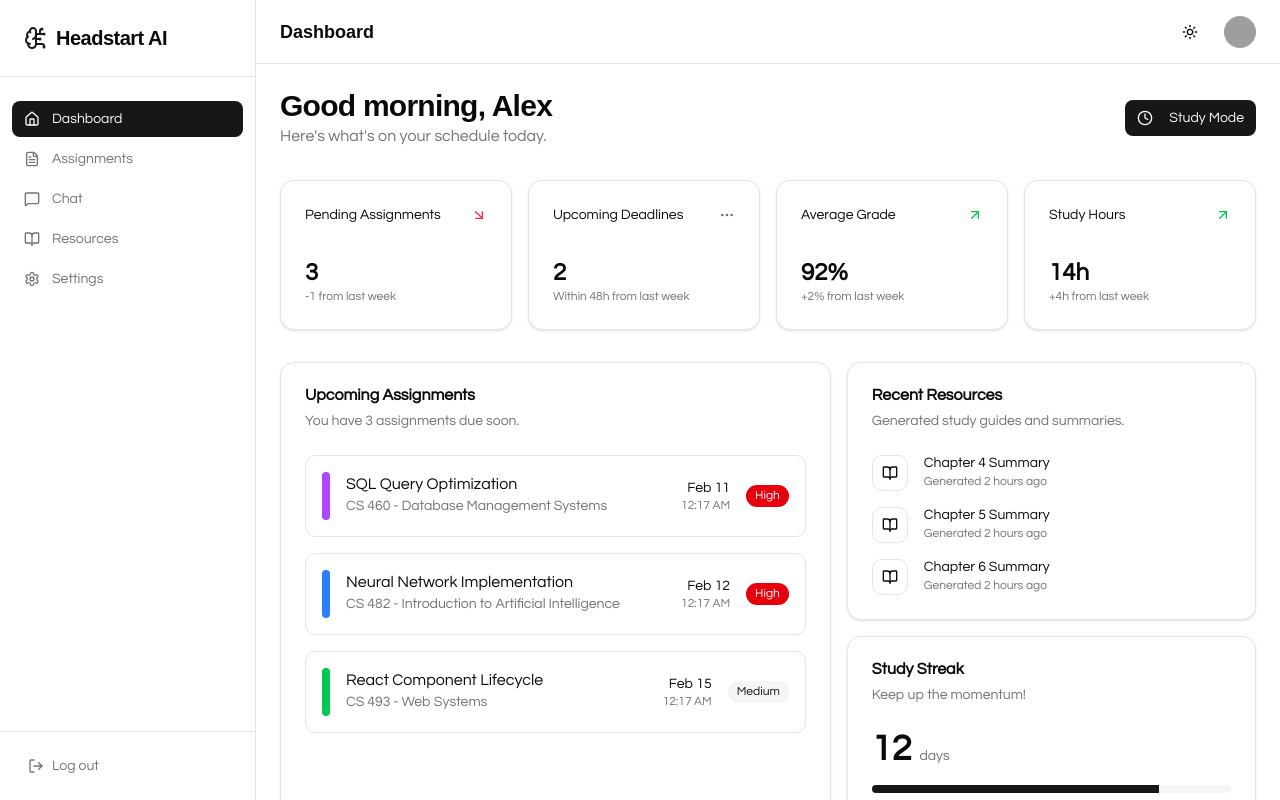
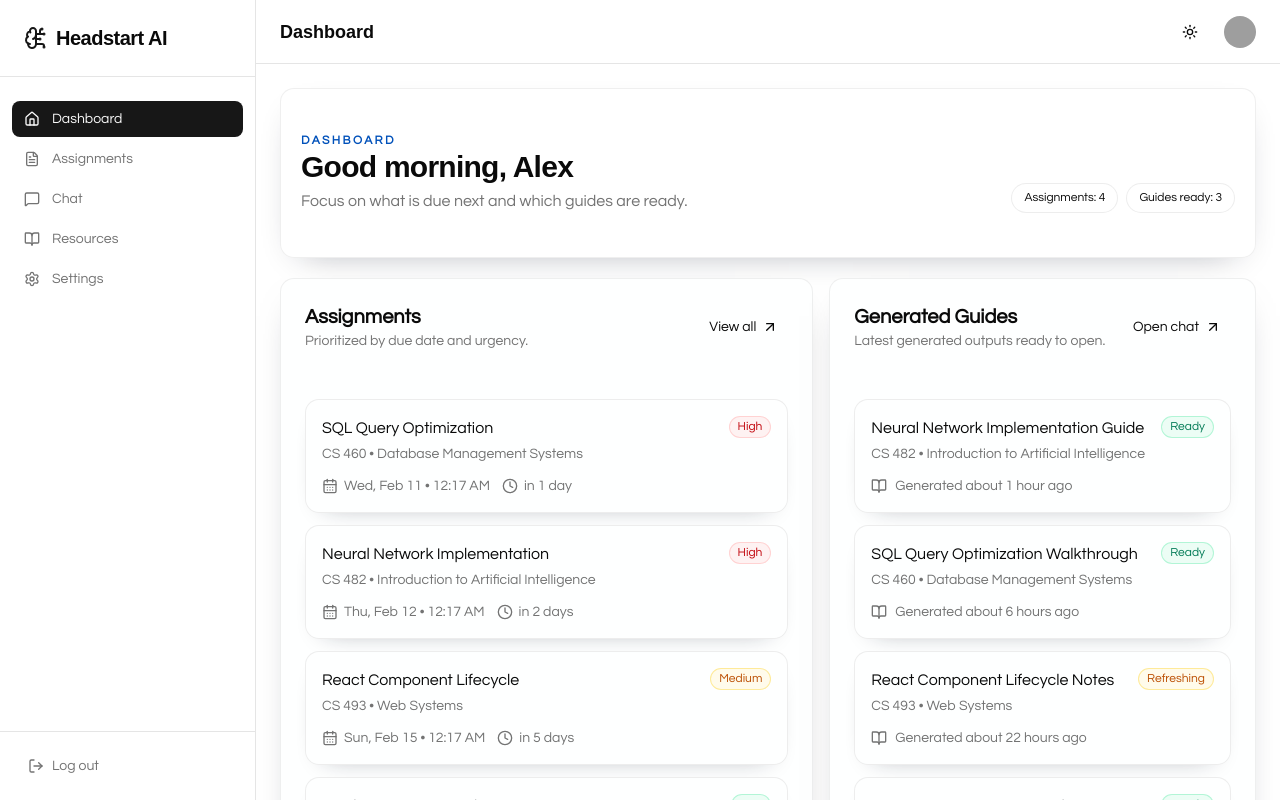
Before and after one commit to an-siuu-man/EECS582Capstone, a Next.js app in the folder webapp/: page /dashboard in a window 1280 px wide. Built offline with nearby package versions, Linux system fonts and the light colour scheme; grey boxes are pictures that could not be loaded; a web font is replaced by a local one.

Commit message:
Enhance dashboard and chat UI with new generated guides feature, improved layout, and scrolling behavior

```diff
--- a/webapp/src/app/dashboard/page.tsx
+++ b/webapp/src/app/dashboard/page.tsx
@@ -1,190 +1,237 @@
 "use client"
 
+import Link from "next/link"
 import { useEffect, useState } from "react"
 import { motion } from "framer-motion"
-import { format } from "date-fns"
-import { CalendarDays, CheckCircle2, Clock, BookOpen, ArrowUpRight, MoreHorizontal } from "lucide-react"
+import { format, formatDistanceToNow } from "date-fns"
+import { ArrowUpRight, BookOpen, CalendarDays, Clock } from "lucide-react"
 
-import { Card, CardContent, CardDescription, CardHeader, CardTitle } from "@/components/ui/card"
 import { Badge } from "@/components/ui/badge"
 import { Button } from "@/components/ui/button"
+import { Card, CardContent, CardDescription, CardHeader, CardTitle } from "@/components/ui/card"
 import { fetchDashboardData, getCourse } from "@/lib/data"
-import { Assignment, Stat, User } from "@/lib/types"
+import { Assignment, GeneratedGuide, User } from "@/lib/types"
 import { cn } from "@/lib/utils"
+
+type DashboardData = {
+  user: User
+  upcomingAssignments: Assignment[]
+  generatedGuides: GeneratedGuide[]
+}
 
 const container = {
   hidden: { opacity: 0 },
   show: {
     opacity: 1,
-    transition: {
-      staggerChildren: 0.1
-    }
-  }
+    transition: { staggerChildren: 0.08 },
+  },
 }
 
 const item = {
-  hidden: { opacity: 0, y: 20 },
-  show: { opacity: 1, y: 0 }
+  hidden: { opacity: 0, y: 14 },
+  show: { opacity: 1, y: 0 },
 }
 
-export default function Dashboard() {
-  const [data, setData] = useState<{
-    user: User;
-    stats: Stat[];
-    upcomingAssignments: Assignment[];
-    recentActivity: Assignment[];
-  } | null>(null)
-
-  useEffect(() => {
-    fetchDashboardData().then(setData)
-  }, [])
-
-  if (!data) {
-    return (
-      <div className="flex items-center justify-center h-full">
-        <div className="animate-spin rounded-full h-8 w-8 border-b-2 border-primary"></div>
-      </div>
-    )
-  }
-
-  const greeting = () => {
+function greeting() {
   const hour = new Date().getHours()
   if (hour < 12) return "Good morning"
   if (hour < 18) return "Good afternoon"
   return "Good evening"
 }
 
+function priorityTone(priority: Assignment["priority"]) {
+  if (priority === "High") return "border-red-200/80 bg-red-50 text-red-700"
+  if (priority === "Medium") return "border-amber-200/80 bg-amber-50 text-amber-700"
+  return "border-emerald-200/80 bg-emerald-50 text-emerald-700"
+}
+
+export default function Dashboard() {
+  const [data, setData] = useState<DashboardData | null>(null)
+
+  useEffect(() => {
+    fetchDashboardData().then((response) => {
+      setData({
+        user: response.user,
+        upcomingAssignments: response.upcomingAssignments,
+        generatedGuides: response.generatedGuides,
+      })
+    })
+  }, [])
+
+  if (!data) {
     return (
-    <motion.div
-      variants={container}
-      initial="hidden"
-      animate="show"
-      className="space-y-8"
-    >
-      <motion.div variants={item} className="flex items-center justify-between">
-        <div>
-          <h2 className="text-3xl font-heading font-bold tracking-tight">{greeting()}, {data.user.name.split(" ")[0]}</h2>
-          <p className="text-muted-foreground">Here&apos;s what&apos;s on your schedule today.</p>
-        </div>
-        <div className="flex items-center gap-2">
-          <Button>
-            <Clock className="mr-2 h-4 w-4" />
-            Study Mode
-          </Button>
-        </div>
-      </motion.div>
-
-      <motion.div variants={item} className="grid gap-4 md:grid-cols-2 lg:grid-cols-4">
-        {data.stats.map((stat, index) => (
-          <Card key={index}>
-            <CardHeader className="flex flex-row items-center justify-between space-y-0 pb-2">
-              <CardTitle className="text-sm font-medium">
-                {stat.label}
-              </CardTitle>
-              {stat.trend === "up" ? (
-                <ArrowUpRight className="h-4 w-4 text-green-500" />
-              ) : stat.trend === "down" ? (
-                 <ArrowUpRight className="h-4 w-4 text-red-500 rotate-90" />
-              ) : (
-                <MoreHorizontal className="h-4 w-4 text-muted-foreground" />
-              )}
-            </CardHeader>
-            <CardContent>
-              <div className="text-2xl font-bold">{stat.value}</div>
-              <p className="text-xs text-muted-foreground">
-                {stat.change} from last week
-              </p>
-            </CardContent>
-          </Card>
-        ))}
-      </motion.div>
-
-      <div className="grid gap-4 lg:grid-cols-7">
-        <motion.div variants={item} className="lg:col-span-4">
-          <Card className="h-full">
-            <CardHeader>
-              <CardTitle>Upcoming Assignments</CardTitle>
-              <CardDescription>
-                You have {data.upcomingAssignments.length} assignments due soon.
-              </CardDescription>
-            </CardHeader>
-            <CardContent>
       <div className="space-y-4">
-                {data.upcomingAssignments.map((assignment) => {
-                  const course = getCourse(assignment.courseId)
-                  return (
-                    <div
-                      key={assignment.id}
-                      className="flex items-center justify-between p-4 border rounded-lg hover:bg-muted/50 transition-colors"
-                    >
-                      <div className="flex items-center gap-4">
-                        <div className={cn("w-2 h-12 rounded-full", course?.color || "bg-gray-200")} />
-                        <div className="space-y-1">
-                          <p className="font-medium leading-none">{assignment.title}</p>
-                          <p className="text-sm text-muted-foreground">{course?.code} - {course?.name}</p>
-                        </div>
-                      </div>
-                      <div className="flex items-center gap-4">
-                         <div className="text-right">
-                            <p className="text-sm font-medium">{format(new Date(assignment.dueDate), "MMM d")}</p>
-                            <p className="text-xs text-muted-foreground">{format(new Date(assignment.dueDate), "h:mm a")}</p>
-                         </div>
-                         <Badge variant={assignment.priority === "High" ? "destructive" : "secondary"}>
-                           {assignment.priority}
-                         </Badge>
+        <Card className="h-32 animate-pulse bg-muted/30" />
+        <div className="grid gap-4 xl:grid-cols-[minmax(0,1.25fr)_minmax(0,1fr)]">
+          <Card className="h-[420px] animate-pulse bg-muted/30" />
+          <Card className="h-[420px] animate-pulse bg-muted/30" />
         </div>
       </div>
     )
-                })}
+  }
+
+  const readyGuides = data.generatedGuides.filter((guide) => guide.status === "Ready").length
+
+  return (
+    <motion.div variants={container} initial="hidden" animate="show" className="space-y-5">
+      <motion.div variants={item}>
+        <Card className="border-border/60 bg-card/85 shadow-[0_12px_34px_-22px_rgba(15,23,42,0.45)]">
+          <CardContent className="flex flex-col gap-4 p-5 md:flex-row md:items-end md:justify-between">
+            <div>
+              <p className="text-xs font-semibold uppercase tracking-[0.2em] text-brand-blue">
+                Dashboard
+              </p>
+              <h2 className="text-3xl font-heading font-bold tracking-tight">
+                {greeting()}, {data.user.name.split(" ")[0]}
+              </h2>
+              <p className="mt-1 text-muted-foreground">
+                Focus on what is due next and which guides are ready.
+              </p>
+            </div>
+
+            <div className="flex flex-wrap items-center gap-2">
+              <Badge variant="outline" className="border-border/70 bg-background/80 px-3 py-1.5">
+                Assignments: {data.upcomingAssignments.length}
+              </Badge>
+              <Badge variant="outline" className="border-border/70 bg-background/80 px-3 py-1.5">
+                Guides ready: {readyGuides}
+              </Badge>
             </div>
           </CardContent>
         </Card>
       </motion.div>
 
-        <motion.div variants={item} className="lg:col-span-3 space-y-4">
-           <Card>
-            <CardHeader>
-              <CardTitle>Recent Resources</CardTitle>
-              <CardDescription>
-                Generated study guides and summaries.
-              </CardDescription>
+      <motion.div
+        variants={item}
+        className="grid gap-4 xl:grid-cols-[minmax(0,1.25fr)_minmax(0,1fr)]"
+      >
+        <Card className="border-border/60 bg-card/90 shadow-[0_14px_36px_-24px_rgba(15,23,42,0.5)]">
+          <CardHeader className="pb-4">
+            <div className="flex items-center justify-between">
+              <div>
+                <CardTitle className="text-xl">Assignments</CardTitle>
+                <CardDescription>Prioritized by due date and urgency.</CardDescription>
+              </div>
+              <Button asChild variant="ghost" size="sm" className="gap-1.5">
+                <Link href="/dashboard/assignments">
+                  View all
+                  <ArrowUpRight className="h-4 w-4" />
+                </Link>
+              </Button>
+            </div>
           </CardHeader>
-            <CardContent>
-              <div className="space-y-4">
-                {[1, 2, 3].map((_, i) => (
-                  <div key={i} className="flex items-center gap-4">
-                     <div className="flex h-9 w-9 items-center justify-center rounded-lg border bg-background">
-                        <BookOpen className="h-4 w-4" />
+          <CardContent className="space-y-3">
+            {data.upcomingAssignments.length === 0 ? (
+              <div className="rounded-xl border border-dashed border-border/80 p-6 text-center text-sm text-muted-foreground">
+                No upcoming assignments.
               </div>
-                     <div className="space-y-1">
-                        <p className="text-sm font-medium leading-none">Chapter {i + 4} Summary</p>
-                        <p className="text-xs text-muted-foreground">Generated 2 hours ago</p>
+            ) : (
+              data.upcomingAssignments.map((assignment) => {
+                const course = getCourse(assignment.courseId)
+                const dueAt = new Date(assignment.dueDate)
+
+                return (
+                  <Link
+                    key={assignment.id}
+                    href="/dashboard/assignments"
+                    className="group block rounded-xl border border-border/70 bg-background/70 p-4 shadow-[0_10px_26px_-20px_rgba(15,23,42,0.48)] transition-all duration-200 hover:-translate-y-0.5 hover:border-border hover:shadow-[0_18px_32px_-22px_rgba(15,23,42,0.55)]"
+                  >
+                    <div className="flex items-start justify-between gap-3">
+                      <div>
+                        <p className="line-clamp-1 font-medium text-foreground group-hover:text-brand-blue">
+                          {assignment.title}
+                        </p>
+                        <p className="mt-1 text-sm text-muted-foreground">
+                          {course?.code} • {course?.name}
+                        </p>
                       </div>
+                      <Badge
+                        variant="outline"
+                        className={cn("shrink-0", priorityTone(assignment.priority))}
+                      >
+                        {assignment.priority}
+                      </Badge>
                     </div>
-                ))}
+
+                    <div className="mt-3 flex flex-wrap items-center gap-3 text-sm">
+                      <span className="inline-flex items-center gap-1.5 text-muted-foreground">
+                        <CalendarDays className="h-4 w-4" />
+                        {format(dueAt, "EEE, MMM d • h:mm a")}
+                      </span>
+                      <span className="inline-flex items-center gap-1.5 text-muted-foreground">
+                        <Clock className="h-4 w-4" />
+                        {formatDistanceToNow(dueAt, { addSuffix: true })}
+                      </span>
                     </div>
+                  </Link>
+                )
+              })
+            )}
           </CardContent>
         </Card>
 
-          <Card>
-             <CardHeader>
-                <CardTitle>Study Streak</CardTitle>
-                <CardDescription>
-                   Keep up the momentum!
-                </CardDescription>
+        <Card className="border-border/60 bg-card/90 shadow-[0_14px_36px_-24px_rgba(15,23,42,0.5)]">
+          <CardHeader className="pb-4">
+            <div className="flex items-center justify-between">
+              <div>
+                <CardTitle className="text-xl">Generated Guides</CardTitle>
+                <CardDescription>Latest generated outputs ready to open.</CardDescription>
+              </div>
+              <Button asChild variant="ghost" size="sm" className="gap-1.5">
+                <Link href="/dashboard/chat">
+                  Open chat
+                  <ArrowUpRight className="h-4 w-4" />
+                </Link>
+              </Button>
+            </div>
           </CardHeader>
-             <CardContent>
-                <div className="flex items-baseline gap-2">
-                   <span className="text-4xl font-bold">12</span>
-                   <span className="text-sm font-medium text-muted-foreground">days</span>
+          <CardContent className="space-y-3">
+            {data.generatedGuides.length === 0 ? (
+              <div className="rounded-xl border border-dashed border-border/80 p-6 text-center text-sm text-muted-foreground">
+                No guides generated yet.
               </div>
-                <div className="mt-4 h-2 w-full bg-secondary rounded-full overflow-hidden">
-                   <div className="h-full bg-primary w-[80%]" />
+            ) : (
+              data.generatedGuides.map((guide) => {
+                const course = getCourse(guide.courseId)
+                return (
+                  <Link
+                    key={guide.id}
+                    href="/dashboard/chat"
+                    className="group block rounded-xl border border-border/70 bg-background/70 p-4 shadow-[0_10px_26px_-20px_rgba(15,23,42,0.48)] transition-all duration-200 hover:-translate-y-0.5 hover:border-border hover:shadow-[0_18px_32px_-22px_rgba(15,23,42,0.55)]"
+                  >
+                    <div className="flex items-start justify-between gap-3">
+                      <div className="min-w-0">
+                        <p className="line-clamp-1 font-medium text-foreground group-hover:text-brand-blue">
+                          {guide.title}
+                        </p>
+                        <p className="mt-1 text-sm text-muted-foreground">
+                          {course?.code} • {course?.name}
+                        </p>
                       </div>
+                      <Badge
+                        variant="outline"
+                        className={cn(
+                          "shrink-0",
+                          guide.status === "Ready"
+                            ? "border-emerald-200/80 bg-emerald-50 text-emerald-700"
+                            : "border-amber-200/80 bg-amber-50 text-amber-700"
+                        )}
+                      >
+                        {guide.status}
+                      </Badge>
+                    </div>
+
+                    <div className="mt-3 flex items-center gap-2 text-sm text-muted-foreground">
+                      <BookOpen className="h-4 w-4" />
+                      Generated {formatDistanceToNow(new Date(guide.generatedAt), { addSuffix: true })}
+                    </div>
+                  </Link>
+                )
+              })
+            )}
           </CardContent>
         </Card>
       </motion.div>
-      </div>
     </motion.div>
   )
 }
--- a/webapp/src/lib/data.ts
+++ b/webapp/src/lib/data.ts
@@ -1,4 +1,4 @@
-import { Assignment, Course, User, Stat } from "./types";
+import { Assignment, Course, GeneratedGuide, User, Stat } from "./types";
 import { addDays, subHours } from "date-fns";
 
 export const currentUser: User = {
@@ -70,6 +70,41 @@ export const stats: Stat[] = [
   { label: "Study Hours", value: "14h", change: "+4h", trend: "up" },
 ];
 
+export const generatedGuides: GeneratedGuide[] = [
+  {
+    id: "g1",
+    title: "Neural Network Implementation Guide",
+    courseId: "c1",
+    assignmentId: "a1",
+    generatedAt: subHours(new Date(), 1).toISOString(),
+    status: "Ready",
+  },
+  {
+    id: "g2",
+    title: "SQL Query Optimization Walkthrough",
+    courseId: "c3",
+    assignmentId: "a3",
+    generatedAt: subHours(new Date(), 6).toISOString(),
+    status: "Ready",
+  },
+  {
+    id: "g3",
+    title: "React Component Lifecycle Notes",
+    courseId: "c2",
+    assignmentId: "a2",
+    generatedAt: subHours(new Date(), 22).toISOString(),
+    status: "Refreshing",
+  },
+  {
+    id: "g4",
+    title: "Vector Spaces Quiz Prep Sheet",
+    courseId: "c4",
+    assignmentId: "a4",
+    generatedAt: subHours(new Date(), 40).toISOString(),
+    status: "Ready",
+  },
+];
+
 export function getCourse(id: string): Course | undefined {
   return courses.find((c) => c.id === id);
 }
@@ -80,7 +115,13 @@ export async function fetchDashboardData() {
   return {
     user: currentUser,
     stats,
-    upcomingAssignments: assignments.filter(a => a.status !== "Completed").sort((a, b) => new Date(a.dueDate).getTime() - new Date(b.dueDate).getTime()).slice(0, 3),
-    recentActivity: assignments.slice(0, 4),
+    upcomingAssignments: assignments
+      .filter((a) => a.status !== "Completed")
+      .sort((a, b) => new Date(a.dueDate).getTime() - new Date(b.dueDate).getTime())
+      .slice(0, 6),
+    generatedGuides: generatedGuides
+      .slice()
+      .sort((a, b) => new Date(b.generatedAt).getTime() - new Date(a.generatedAt).getTime())
+      .slice(0, 6),
   };
 }
--- a/webapp/src/lib/types.ts
+++ b/webapp/src/lib/types.ts
@@ -19,6 +19,15 @@ export interface Assignment {
   points?: number;
 }
 
+export interface GeneratedGuide {
+  id: string;
+  title: string;
+  courseId: string;
+  assignmentId?: string;
+  generatedAt: string; // ISO date string
+  status: "Ready" | "Refreshing";
+}
+
 export interface User {
   id: string;
   name: string;
```
Also changed, not shown: webapp/src/app/dashboard/chat/page.tsx (+31 -13 lines). Lines whose indentation alone changed are shown as unchanged.
